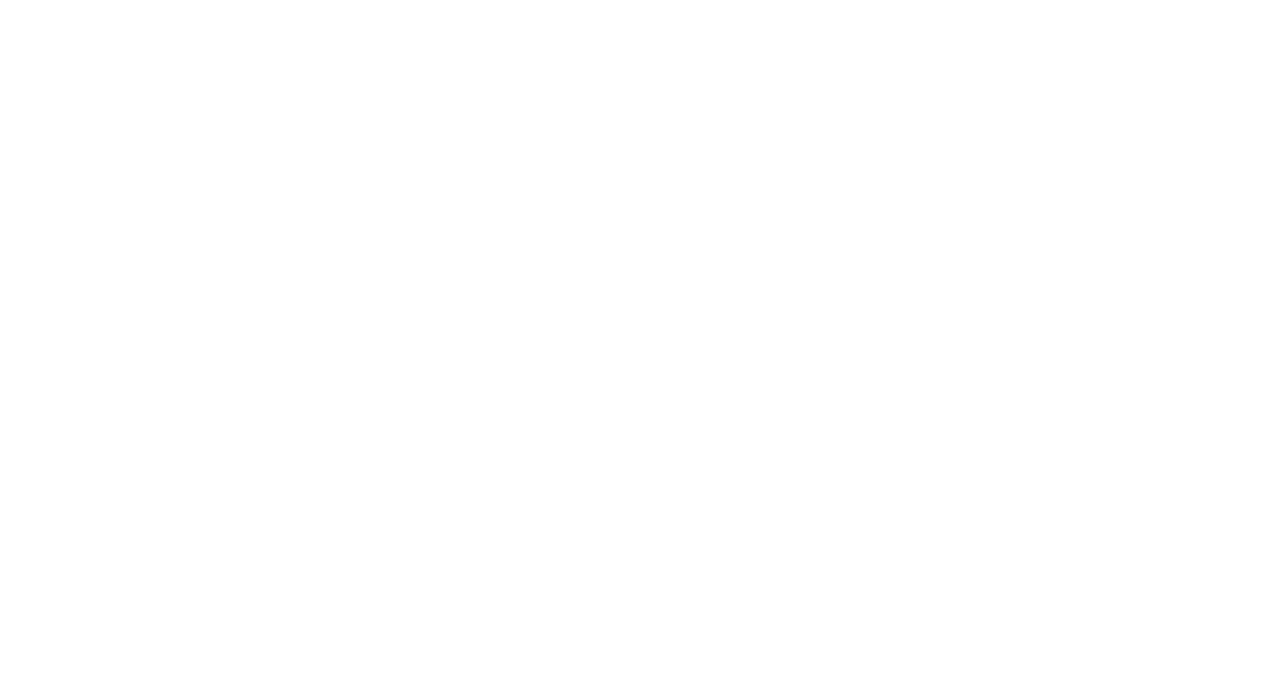
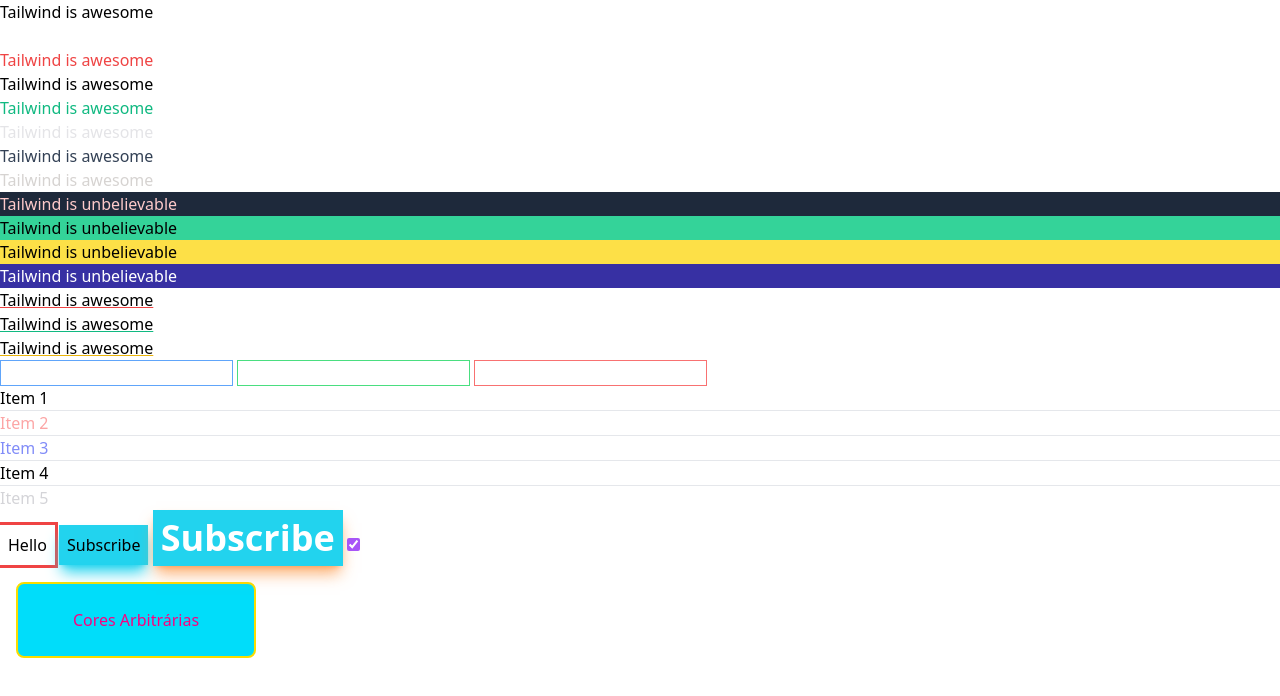
Before and after one commit to call-meRafael/tailwind-crash-course, a plain HTML site: page tailwind-syntax/tailwind-sandbox/02-colors/index.html in a window 1280 px wide. Drawn offline with nearby package versions, Linux system fonts and the light colour scheme.

Commit message:
advancing in the fundamentals
spacing next

```diff
--- a/tailwind-syntax/tailwind-sandbox/02-colors/index.html
+++ b/tailwind-syntax/tailwind-sandbox/02-colors/index.html
@@ -1,4 +1,4 @@
-<!DOCTYPE html>
+<!doctype html>
 <html lang="en">
   <head>
     <meta charset="UTF-8" />
@@ -12,21 +12,63 @@
     <!-- white, black, red, green, blue, orange, yellow, purple, lime, emerald, teal, cyan, indigo, violet, fuchsia, pink, rose, sky, gray, slate, zinc, neutral, stone, amber,  -->
 
     <!-- Text Colors -->
+    <p class="text-black">Tailwind is awesome</p>
+    <!-- Preto e branco não possuem diferentes tonalidades no Tailwind CSS   -->
+    <p class="text-white">Tailwind is awesome</p>
+
+    <!-- Cores com tonalidades adotam um número entre 50 e 900 -->
+    <p class="text-red-500">Tailwind is awesome</p>
+    <p class="text-green-450">Tailwind is awesome</p>
+    <p class="text-emerald-500">Tailwind is awesome</p>
+    <p class="text-zinc-200">Tailwind is awesome</p>
+    <p class="text-slate-700">Tailwind is awesome</p>
+    <p class="text-stone-300">Tailwind is awesome</p>
 
     <!-- Background Colors -->
+    <p class="bg-slate-800 text-red-200">Tailwind is unbelievable</p>
+    <p class="bg-emerald-400">Tailwind is unbelievable</p>
+    <p class="bg-yellow-300">Tailwind is unbelievable</p>
+    <p class="bg-indigo-800 text-white">Tailwind is unbelievable</p>
 
     <!-- Text Underline -->
+    <p class="underline decoration-red-500">Tailwind is awesome</p>
+    <p class="underline decoration-emerald-500">Tailwind is awesome</p>
+    <p class="underline decoration-yellow-500">Tailwind is awesome</p>
 
     <!-- Border Colors -->
+    <input type="text" class="border border-blue-400" />
+    <input type="text" class="border border-green-400" />
+    <input type="text" class="border border-red-400" />
 
     <!-- Divide Colors -->
+    <div class="divide-y">
+      <div class="text-blue-250">Item 1</div>
+      <div class="text-red-300">Item 2</div>
+      <div class="text-indigo-400">Item 3</div>
+      <div class="text-slate-150">Item 4</div>
+      <div class="text-zinc-300">Item 5</div>
+    </div>
 
     <!-- Outline Colors -->
+    <button class="outline outline-red-500 p-2">Hello</button>
 
     <!-- Box Shadow Colors (Opacity defaults to 100, but you can set it)-->
+    <button class="shadow-lg bg-cyan-400 shadow-cyan-400 p-2">Subscribe</button>
+
+    <button
+      class="shadow-lg bg-cyan-400 shadow-orange-400/75 text-4xl font-bold text-white text-shadow-lg text-shadow-black/40 p-2"
+    >
+      Subscribe
+    </button>
 
     <!-- Accent Colors -->
+    <input type="checkbox" name="" id="" class="accent-purple-500" checked />
 
     <!-- Arbitrary Colors -->
+    <div
+      class="bg-[#00DDFA] flex items-center justify-center w-60 text-[#FA0080] border-[#FADD00] border-2 rounded-lg p-4 m-4"
+    >
+      <p class="p-2">Cores Arbitrárias</p>
+    </div>
   </body>
 </html>
```
Also changed, not shown: tailwind-syntax/tailwind-sandbox/03-container-spacing/index.html (+2 -1 lines).
